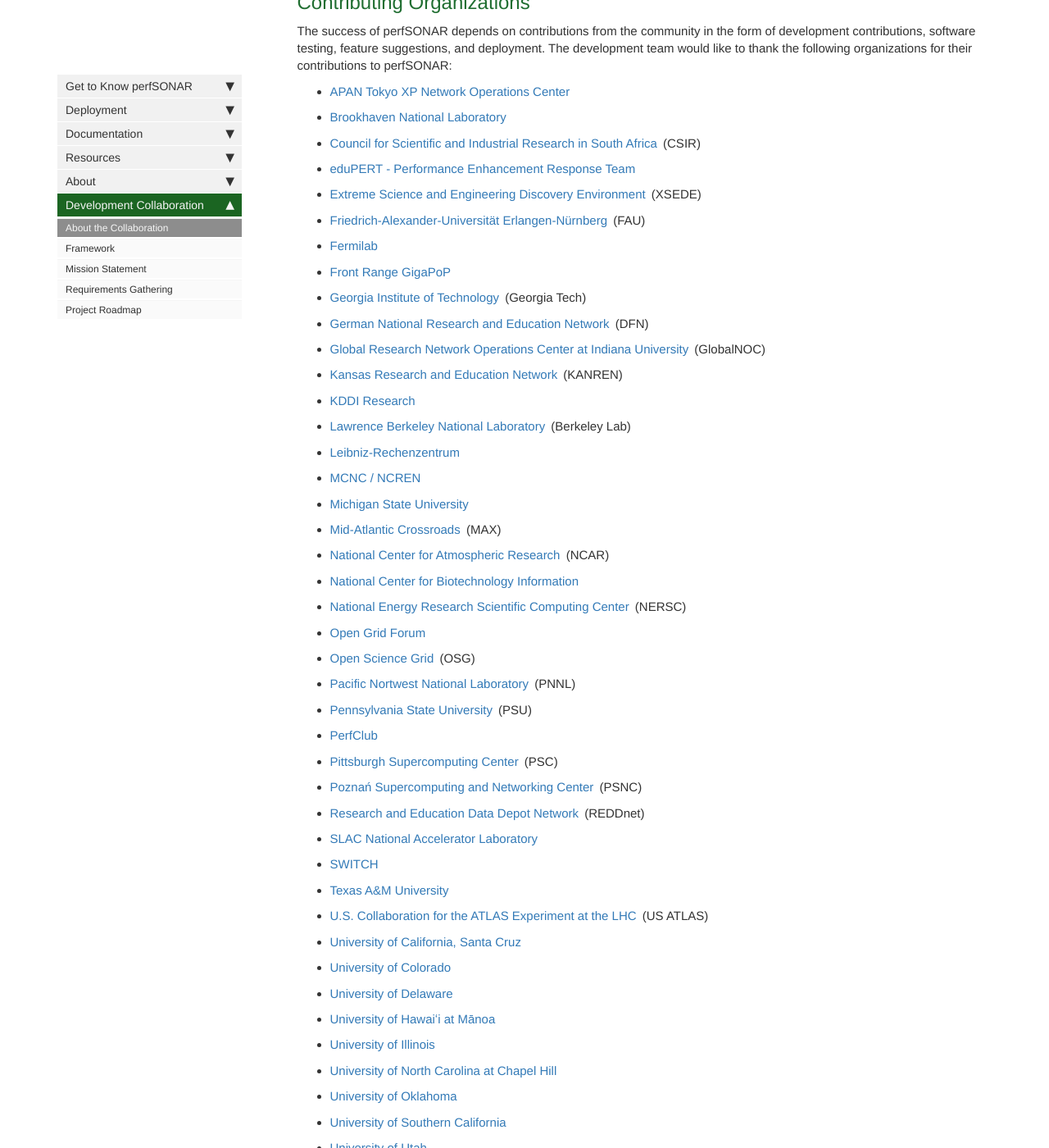
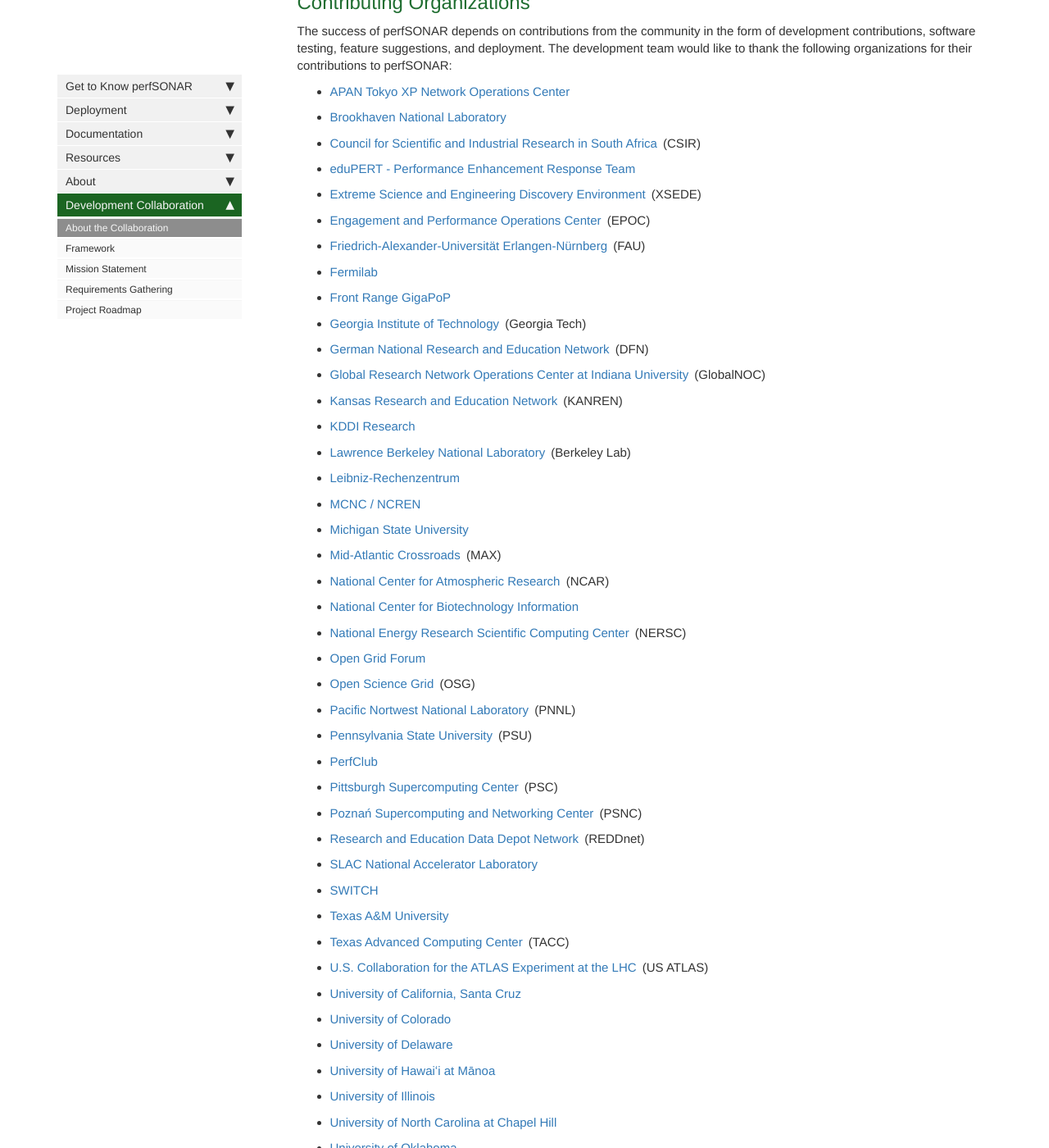
Before and after one commit to perfsonar/website, a Jekyll site: the page built from pages/collab/about.md, in a window 1280 px wide and 1400 px high, scrolled down 1226 px. Shown: the whole window at 82% size. Built offline with Jekyll 4.4.1, drawn with Linux system fonts in a browser that asks for light colours; comment, search, counter and statistics services are not loaded.

Commit message:
Adding EPOC and TACC to list of contributors

```diff
--- a/pages/collab/about.md
+++ b/pages/collab/about.md
@@ -71,6 +71,10 @@ local:
     - name: Extreme Science and Engineering Discovery Environment
       nick: XSEDE
       url: https://www.xsede.org
+
+    - name: Engagement and Performance Operations Center
+      nick: EPOC
+      url: https://epoc.global/
 
     - name: Friedrich-Alexander-Universität Erlangen-Nürnberg
       nick: FAU
@@ -168,6 +172,10 @@ local:
     - name: Texas A&amp;M University
       url: https://www.tamu.edu
 
+    - name: Texas Advanced Computing Center
+      nick: TACC
+      url: https://tacc.utexas.edu/
+
     - name: U.S. Collaboration for the ATLAS Experiment at the LHC
       nick: US ATLAS
       url: https://po.usatlas.bnl.gov
```
